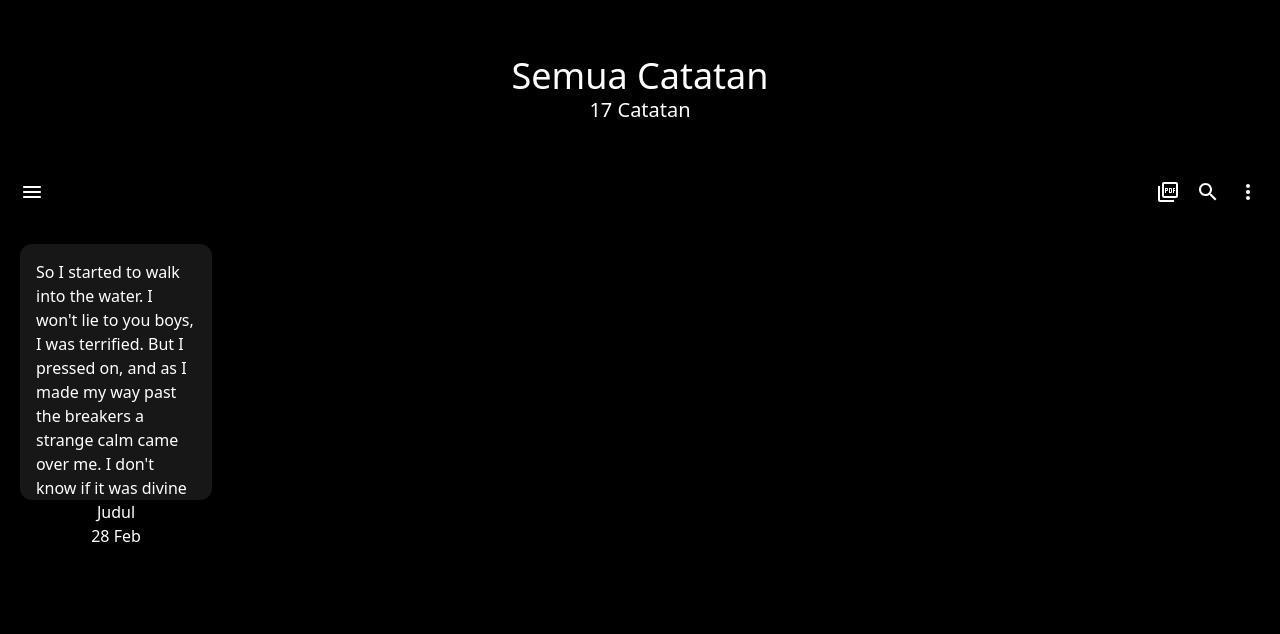
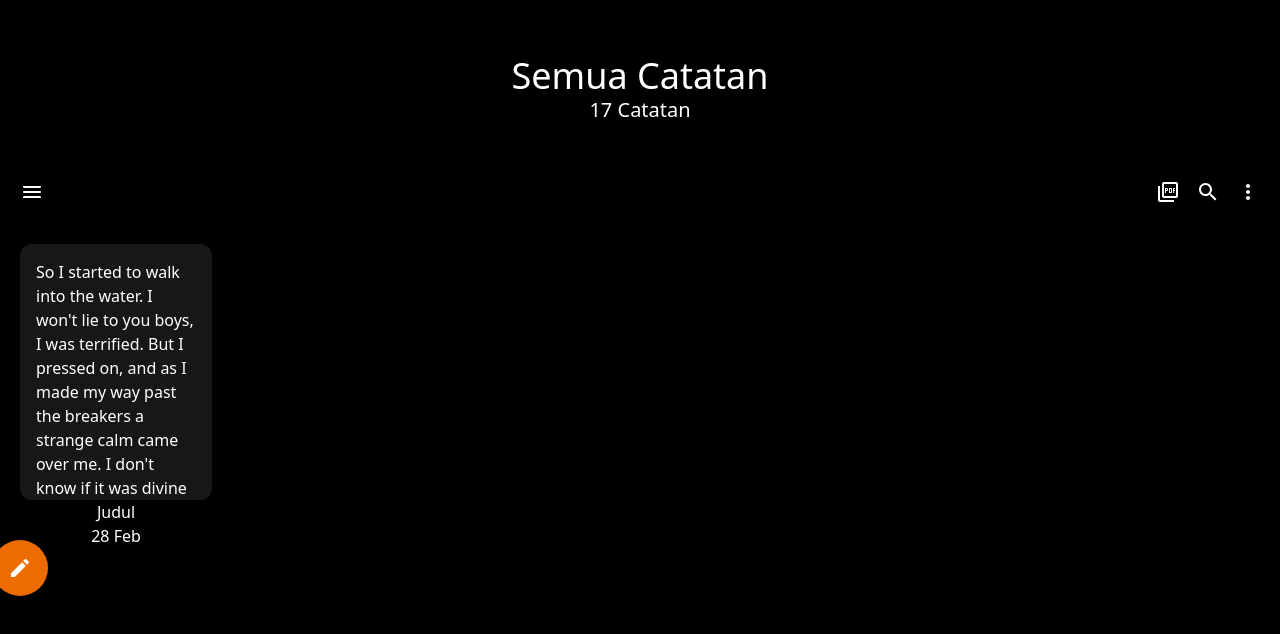
Before and after one commit to nandorfn/samsung-note-app-clone, a Next.js app: page / in a window 1280 px wide. Shown: the top 634 px of the page. Built offline with nearby package versions, Linux system fonts and the light colour scheme.

Commit message:
add floating button

```diff
--- /dev/null
+++ b/components/FloatingButton.js
@@ -0,0 +1,17 @@
+import * as React from 'react';
+import Box from '@mui/material/Box';
+import Fab from '@mui/material/Fab';
+import EditIcon from '@mui/icons-material/Edit';
+import Link from 'next/link';
+
+export default function FloatingActionButtonSize() {
+    return (
+    <Link href='/posts/input'>
+        <Box sx={{ '& > :not(style)': { m: 1 } }}>
+            <Fab className='fixed bottom-4 right-4 bg-[#171717] z-10' color="warning" aria-label="add">
+                <EditIcon />
+            </Fab>
+        </Box>
+        </Link>
+    );
+}
--- a/src/pages/index.js
+++ b/src/pages/index.js
@@ -2,7 +2,7 @@ import Header from '../../components/Header'
 import Navbar from '../../components/Navbar'
 import Note from '../../components/Note'
 import styles from '@/styles/Home.module.css'
-
+import FloatingActionButtonSize from '../../components/FloatingButton'
 
 
 export default function Home() {
@@ -11,6 +11,8 @@ export default function Home() {
       <Header />
       <Navbar />
       <Note />
+
+      <FloatingActionButtonSize />
     </>
   )
 }
```
